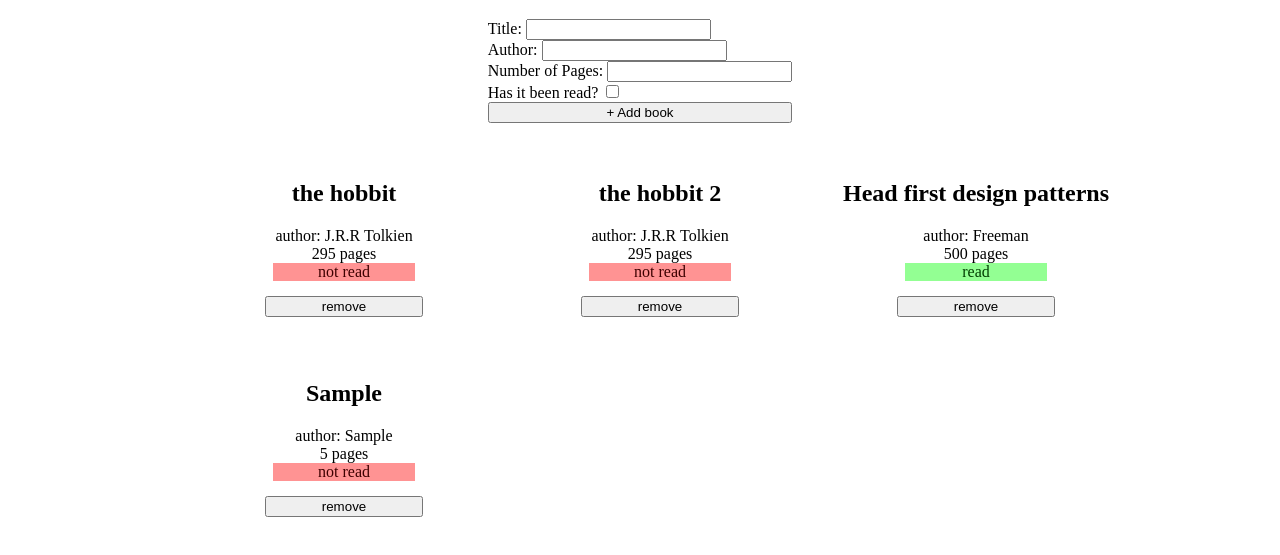
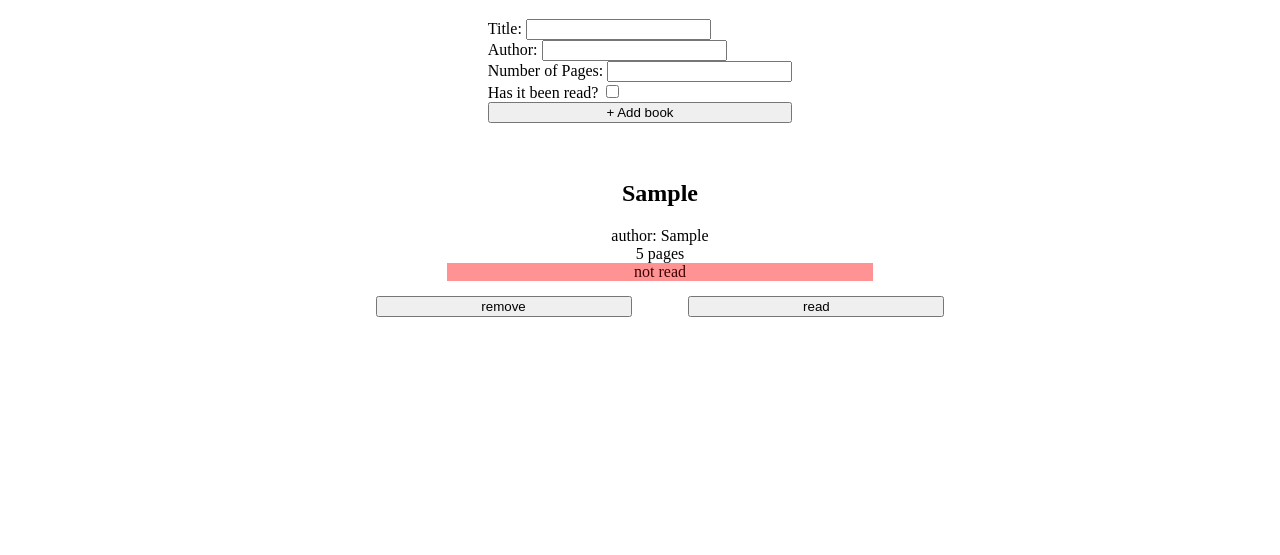
Before and after one commit to IzuEneh/library, a plain HTML site: page index.html in a window 1280 px wide. Both pictures are taken after typing "Sample", "Sample", "5" into the empty fields and a click on the button "+ Add book". Shown: the part 61-616 px from the top of the page. Drawn offline with Linux system fonts and the light colour scheme.

Commit message:
Implement toggling functionality

```diff
--- a/script.js
+++ b/script.js
@@ -9,18 +9,21 @@ const isReadInput = document.querySelector("#is_read");
 const form = document.querySelector("#form");
 
 let mylibrary = [
-	new Book(0, "the hobbit", "J.R.R Tolkien", 295, false),
-	new Book(1, "the hobbit 2", "J.R.R Tolkien", 295, false),
-	new Book(2, "Head first design patterns", "Freeman", 500, true),
+	// new Book("the hobbit", "J.R.R Tolkien", 295, false),
+	// new Book("the hobbit 2", "J.R.R Tolkien", 295, false),
+	// new Book("Head first design patterns", "Freeman", 500, true),
 ];
 
-function Book(index, title, author, pages, isRead) {
-	this.index = index;
+function Book(title, author, pages, isRead) {
 	this.title = title;
 	this.author = author;
 	this.pages = pages;
 	this.isRead = isRead;
 }
+
+Book.prototype.toggleRead = function () {
+	this.isRead = !this.isRead;
+};
 
 Book.prototype.info = function () {
 	const bookCard = document.createElement("div");
@@ -43,12 +46,7 @@ Book.prototype.info = function () {
 	]);
 	bookCard.appendChild(isReadSpan);
 
-	const deleteButton = document.createElement("button");
-	deleteButton.textContent = "remove";
-	deleteButton.classList.add("delete-button");
-	deleteButton.setAttribute("data-index", this.index);
-	deleteButton.addEventListener("click", deleteBook);
-	bookCard.appendChild(deleteButton);
+	bookCard.appendChild(createButtonBar(this));
 
 	return bookCard;
 };
@@ -56,6 +54,25 @@ Book.prototype.info = function () {
 mylibrary.forEach(addBookListElement);
 
 submitButton.addEventListener("click", addBookToLibrary);
+
+function createButtonBar(book) {
+	const buttonBar = document.createElement("div");
+	buttonBar.classList.add("button-bar");
+
+	const deleteButton = document.createElement("button");
+	deleteButton.textContent = "remove";
+	deleteButton.classList.add("delete-button", "button");
+	deleteButton.addEventListener("click", deleteBook);
+	buttonBar.appendChild(deleteButton);
+
+	const readButton = document.createElement("button");
+	readButton.textContent = book.isRead ? "forget" : "read";
+	readButton.classList.add("read-button", "button");
+	readButton.addEventListener("click", toggleReadStatus);
+	buttonBar.appendChild(readButton);
+
+	return buttonBar;
+}
 
 function createSpanElement(textContent, classes) {
 	const span = document.createElement("span");
@@ -65,10 +82,19 @@ function createSpanElement(textContent, classes) {
 }
 
 function deleteBook(e) {
-	console.log(e);
 	const button = e.srcElement;
 	const index = button.parentNode.dataset.index;
 	mylibrary.splice(+index, 1);
+	bookList.textContent = "";
+	mylibrary.forEach(addBookListElement);
+}
+
+function toggleReadStatus(e) {
+	// console.log(e);
+	const index = +e.srcElement.parentNode.parentNode.dataset.index;
+	const book = mylibrary[index];
+	book.toggleRead();
+	mylibrary.splice(index, 1, book);
 	bookList.textContent = "";
 	mylibrary.forEach(addBookListElement);
 }
@@ -79,7 +105,6 @@ function addBookToLibrary(e) {
 	}
 	e.preventDefault(e);
 	const book = new Book(
-		mylibrary.length,
 		titleInput.value,
 		authorInput.value,
 		+pagesInput.value,
--- a/styles.css
+++ b/styles.css
@@ -42,7 +42,19 @@ ul, li {
     text-align: center;
 }
 
-.delete-button {
+/* .delete-button {
     margin-top: 15px;
     width: 50%;
+} */
+
+.button {
+    width: 100%;
 }
+
+.button-bar {
+    margin-top: 15px;
+    display: grid;
+    grid-template-columns: 1fr 1fr;
+    gap: 10%;
+    width: 60%;
+}
```
Also changed, not shown: index.html (+0 -1 lines).
